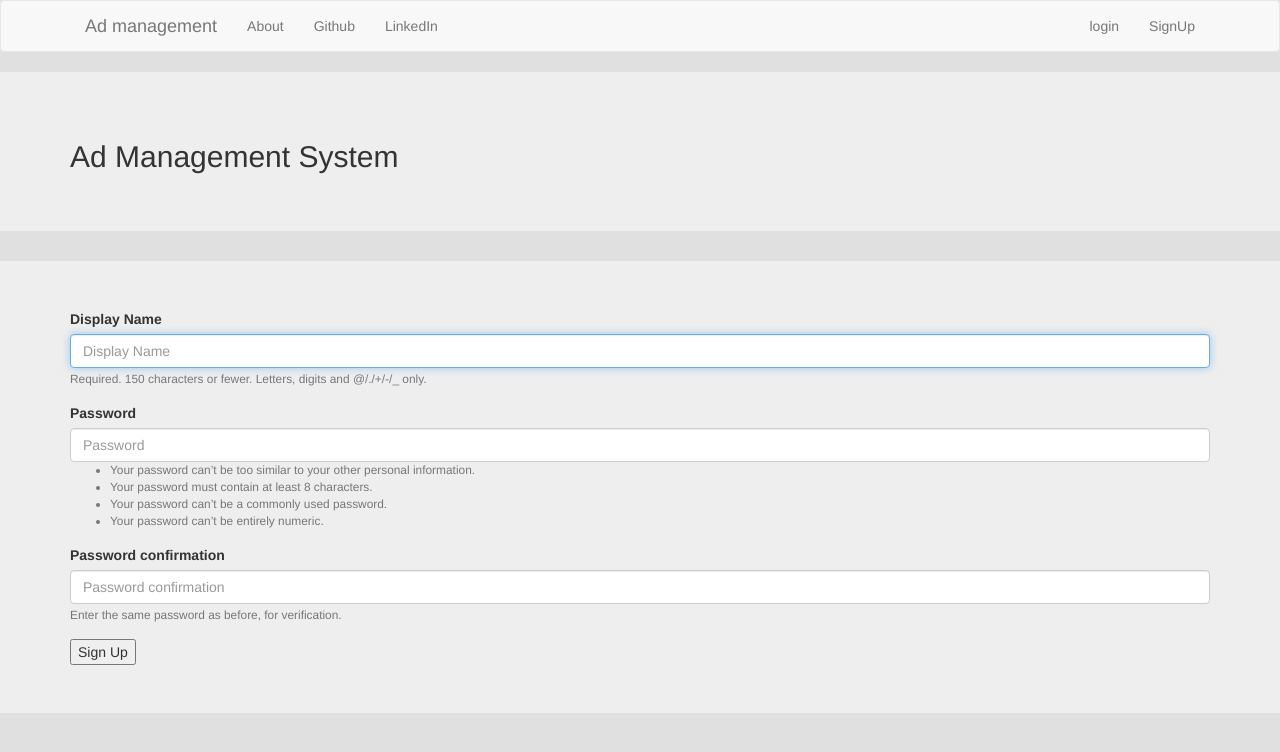
After one commit to Dibyajeet2266/mysite, a Django app: page /signup/ in a window 1280 px wide. The commit adds this page. Shown: the top 752 px of the page. Run offline with Django 3.2, Linux system fonts and the light colour scheme; parts of the project's set-up code (start-up, migrations or seed data) failed here and were passed over; some libraries are stand-ins or nearby versions.

Commit message:
signin,sinup,auth

```diff
--- a/blog/forms.py
+++ b/blog/forms.py
@@ -3,12 +3,25 @@ from blog.models import Post
 from django import forms
 from django.core.exceptions import ValidationError
 import datetime
+from django.contrib.auth import get_user_model
+from django.contrib.auth.forms import UserCreationForm
+
+
+class UserCreateForm(UserCreationForm):
+    class Meta:
+        fields = {'username','password1','password2'}
+        model = get_user_model()
+
+    def __init__(self,*args,**kwargs):
+        super().__init__(*args,**kwargs)
+        self.fields['username'].label = 'Display Name'
+
 
 class PostForm(ModelForm):
 
     class Meta:
         model = Post
-        exclude = ['rev1_status', 'rev2_status', 'rev3_status']
+        exclude = ['rev1_status', 'rev2_status', 'rev3_status','status']
 
     def clean(self):
         print(self.cleaned_data)
@@ -18,7 +31,6 @@ class PostForm(ModelForm):
             raise forms.ValidationError("End date and Start Date must be after Todays date")
         if start_date > end_date:
             raise forms.ValidationError("End Date must be after the Start date")
-
         amount_per_day = self.cleaned_data['amount_per_day']
         amount_per_month = self.cleaned_data['amount_per_month']
         if amount_per_day < 0 or amount_per_month < 0:
--- a/blog/templates/blog/base.html
+++ b/blog/templates/blog/base.html
@@ -24,10 +24,13 @@
         </ul>
         <!--put here if user authenticated  -->
         <ul class='nav navbar-nav navbar-right'>
+          {% if user.is_authenticated %}
           <li> <a href="{% url 'blog:post_view' %}">New Post</a></li>
-
-          <li> <a href="{% url 'login_page' %}">login</a></li>
-
+          <li><a href="{% url 'blog:logout' %}" >Log out</a></li>
+          {% else %}
+          <li> <a href="{% url 'login' %}">login</a></li>
+          <li> <a href="{% url 'blog:signup' %}">SignUp</a></li>
+          {% endif %}
         </ul>
 
       </div>
--- a/blog/templates/blog/form_detail.html
+++ b/blog/templates/blog/form_detail.html
@@ -2,15 +2,11 @@
 {% block content %}
 
   <form method="post" action="{% url 'blog:post_view' %}">
+
     {% csrf_token %}
     {{ form.as_p }}
-<<<<<<< HEAD
 
     <input type="submit" value="submit">
-=======
-    <input type="submit" value="submit">
-
->>>>>>> frontend
   </form>
 
 
--- a/blog/templates/blog/post_detail.html
+++ b/blog/templates/blog/post_detail.html
@@ -1,7 +1,7 @@
 {% extends 'blog/base.html' %}
 {% block content %}
 
-<div class="container">
+<div class="jumbotron">
 
   <h2>{{object.title}}</h2>
       <ul>
@@ -9,6 +9,7 @@
         <li>{{object.end_date}}</li>
         <li>{{object.amount_per_day}}</li>
         <li>{{object.amount_per_month}}</li>
+        <li>{{object.status }}</li>
         <li><img src="{{object.start_date_pic}}" alt="start_date"></li>
         <li><img src="{{object.end_date_pic}}" alt="end_date"></li>
       </ul>
--- a/blog/templates/blog/post_list.html
+++ b/blog/templates/blog/post_list.html
@@ -1,13 +1,15 @@
 {% extends "blog/base.html" %}
 {% block content %}
 
+
 {% for post in post_list %}
+{% if user.is_authenticated or post.status == True %}
 <div class="post">
   <ul>
     <h2> <a href="{% url 'blog:post_detail' pk=post.pk %}">{{post.title}}</a></h2>
     <p>Published on: {{post.start_date|date:"D M Y"}}</p>
   </ul>
-
+{% endif %}
 {% endfor %}
 
 {% endblock %}
--- /dev/null
+++ b/blog/templates/blog/signup.html
@@ -0,0 +1,18 @@
+{% extends 'blog/base.html' %}
+{% load bootstrap3 %}
+{% block content %}
+
+<div class="jumbotron">
+
+    <div class="container">
+      <form  method="post">
+        {% csrf_token %}
+        {% bootstrap_form form %}
+        <input type="submit" name="" value="Sign Up">
+      </form>
+
+    </div>
+</div>
+
+
+{% endblock %}
--- a/blog/urls.py
+++ b/blog/urls.py
@@ -1,22 +1,17 @@
 from django.contrib import admin
 from django.urls import path
+from django.contrib.auth import views as auth_views
 from blog import views
 
 app_name ='blog'
 
 urlpatterns = [
-<<<<<<< HEAD
-    path('',views.index,name='index'),
-<<<<<<< HEAD
-    path('post/',views.CreateView.as_view(),name='post_detail'),
-    path('about/',views.AboutView.as_view(),name='about'),
-=======
-    path('post/',views.PostView.as_view(),name='post_detail'),
->>>>>>> frontend
-=======
+    path('login/',auth_views.LoginView.as_view(template_name="blog/login.html"),name='login'),
+    path('logout/',auth_views.LogoutView.as_view(),name='logout'),
+    path('signup/',views.SignUp.as_view(template_name="blog/signup.html"),name='signup'),
     path('',views.PostListView.as_view(),name='post_list'),
     path('new/',views.CreateView.as_view(),name='post_view'),
     path('about/',views.AboutView.as_view(),name='about'),
     path('post/<int:pk>/',views.PostDetailView.as_view(),name='post_detail'),
->>>>>>> dj
+
 ]
--- a/blog/views.py
+++ b/blog/views.py
@@ -2,8 +2,9 @@ from django.shortcuts import render,get_object_or_404
 from blog.models import Post
 from django.views.generic.edit import FormView
 from blog.forms import PostForm
+from . import forms
 from django.utils import timezone
-
+from django.urls import reverse_lazy
 from django.views.generic import TemplateView, DetailView,CreateView,ListView
 # Create your views here.
 # class AboutView(TemplateView):
@@ -12,6 +13,12 @@ from django.views.generic import TemplateView, DetailView,CreateView,ListView
 #
 # class PostFormView(FormView):
 #      template_name = 'blog/form_detail.html'
+class SignUp(CreateView):
+    form_class = forms.UserCreateForm
+    success_url = reverse_lazy('login')
+    template_name = 'blog/signup.html'
+
+
 
 def index(request):
     return render(request,'blog/index.html')
--- a/mysite/settings.py
+++ b/mysite/settings.py
@@ -40,6 +40,7 @@ INSTALLED_APPS = [
     'django.contrib.sessions',
     'django.contrib.messages',
     'django.contrib.staticfiles',
+    'bootstrap3',
     'blog',
 ]
 
@@ -126,3 +127,6 @@ STATIC_URL = '/static/'
 STATICFILES_DIRS = [
     STATIC_DIR,
 ]
+
+LOGIN_REDIRECT_URL = "blog:post_list"
+LOGOUT_REDIRECT_URL = "blog:post_list"
--- a/mysite/urls.py
+++ b/mysite/urls.py
@@ -21,5 +21,8 @@ urlpatterns = [
     path('',include('blog.urls')),
     path('admin/', admin.site.urls),
     path('login/',views.login_page.as_view(),name='login_page'),
+    path('',include('django.contrib.auth.urls')),
+
+
 
 ]
```
Also changed, not shown: blog/models.py (+13 -5 lines), blog/templates/blog/login.html (added, +20 -0 lines), blog/migrations/0001_initial.py, blog/migrations/0002_user.py (added), blog/migrations/0003_auto_20190213_0440.py (added), blog/migrations/0004_post_status.py (added), db.sqlite3.
